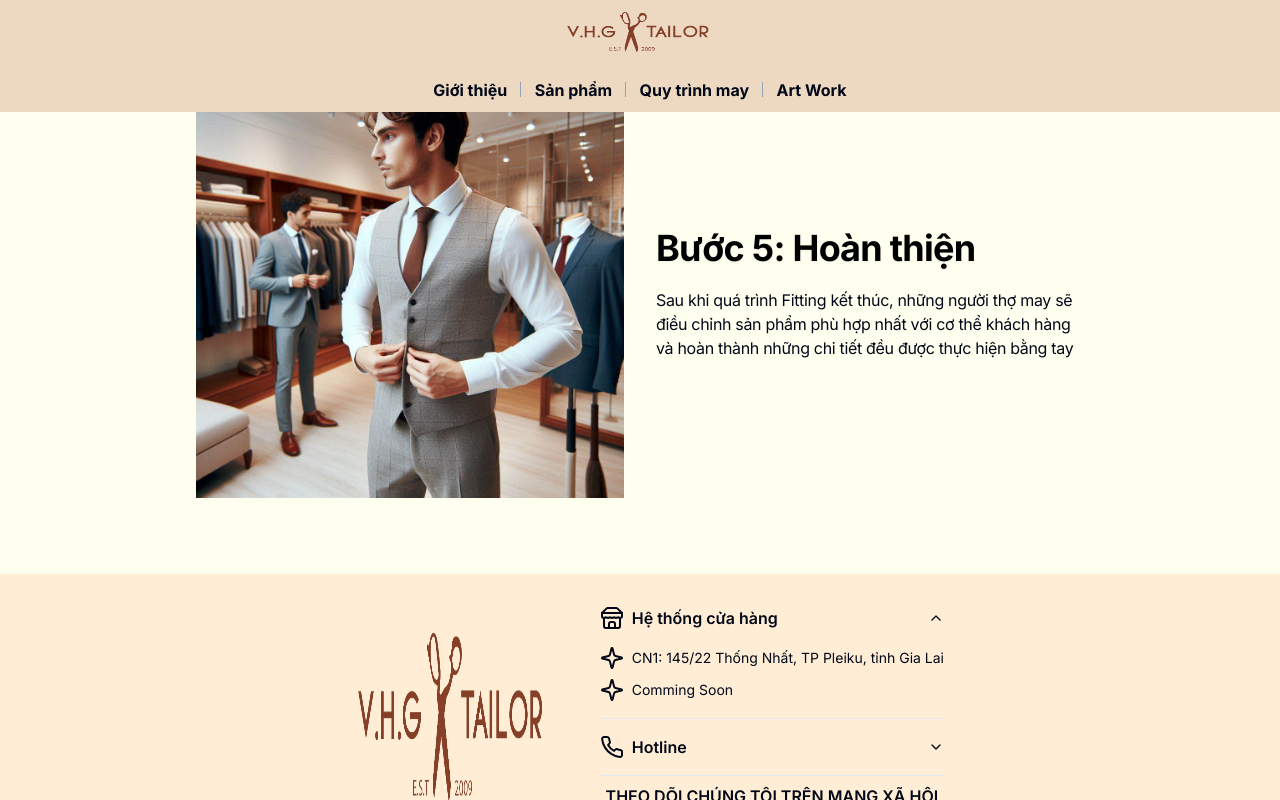
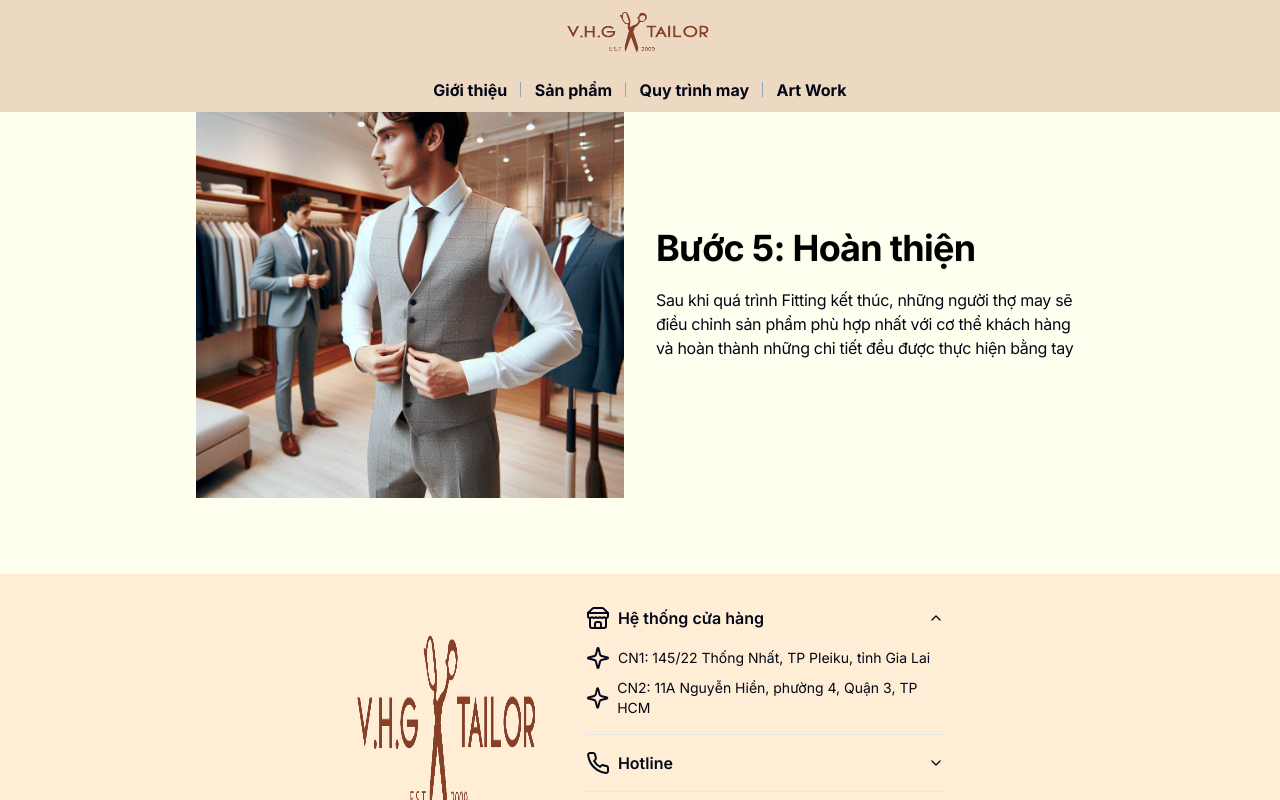
Before and after one commit to khangnguyen19999kn/VHG-Tailor, a Next.js app: page /quy-trinh in a window 1280 px wide. Both pictures are taken after a click on the button "Hệ thống cửa hàng". Shown: the part 1922-2722 px from the top of the page. Built offline with nearby package versions, Linux system fonts and the light colour scheme.

Commit message:
fix: update address

```diff
--- a/src/components/footer/index.tsx
+++ b/src/components/footer/index.tsx
@@ -29,11 +29,11 @@ export default function Footer() {
                 <div className="flex flex-col gap-2">
                   <div className="flex items-center gap-2">
                     <Sparkle />
-                    CN1: 145/22 Thống Nhất, TP Pleiku, tỉnh Gia Lai
+                    <h1>CN1: 145/22 Thống Nhất, TP Pleiku, tỉnh Gia Lai</h1>
                   </div>
                   <div className="flex items-center gap-2">
                     <Sparkle />
-                    Comming Soon
+                    <h1>CN2: 11A Nguyễn Hiền, phường 4, Quận 3, TP HCM</h1>
                   </div>
                 </div>
               </AccordionContent>
@@ -48,7 +48,7 @@ export default function Footer() {
               <AccordionContent>
                 <div className="flex items-center gap-2">
                   <Sparkle />
-                  <p>0269 6276 777</p>
+                  <p>0269 6276 777 - 09 1111 4522 </p>
                 </div>
               </AccordionContent>
             </AccordionItem>
```
